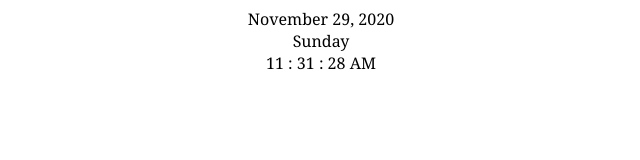
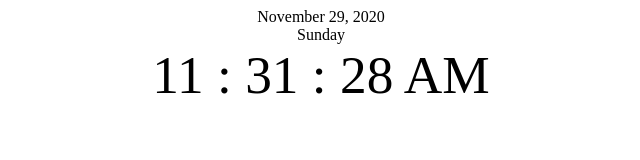
Before and after one commit to YutingChen-1/Notion-Clock, a plain HTML site: page index.html in a window 1280 px wide. Shown: the whole page, without its empty margins (319-959 px from the left). Drawn offline with Linux system fonts and the light colour scheme.

Commit message:
Update style.css

```diff
--- a/style.css
+++ b/style.css
@@ -1,9 +1,18 @@
-body{
+#time{
     height: 500px, 100%;
     width: 300px, 100%;
     color: black;
     text-align: center;
-    font-size: 1em;
+    font-size: 40pt;
     background-color: #FFFFFF;
-    font-family:Georgia, 'Times New Roman', Times, serif;
+    font-family:font-family: 'Nunito', sans-serif;
 }
+#da, #dt{
+    height: 500px, 100%;
+    width: 300px, 100%;
+    color: black;
+    text-align: center;
+    font-size: 12pt;
+    background-color: #FFFFFF;
+    font-family:font-family: 'Nunito', sans-serif;
+}
```
